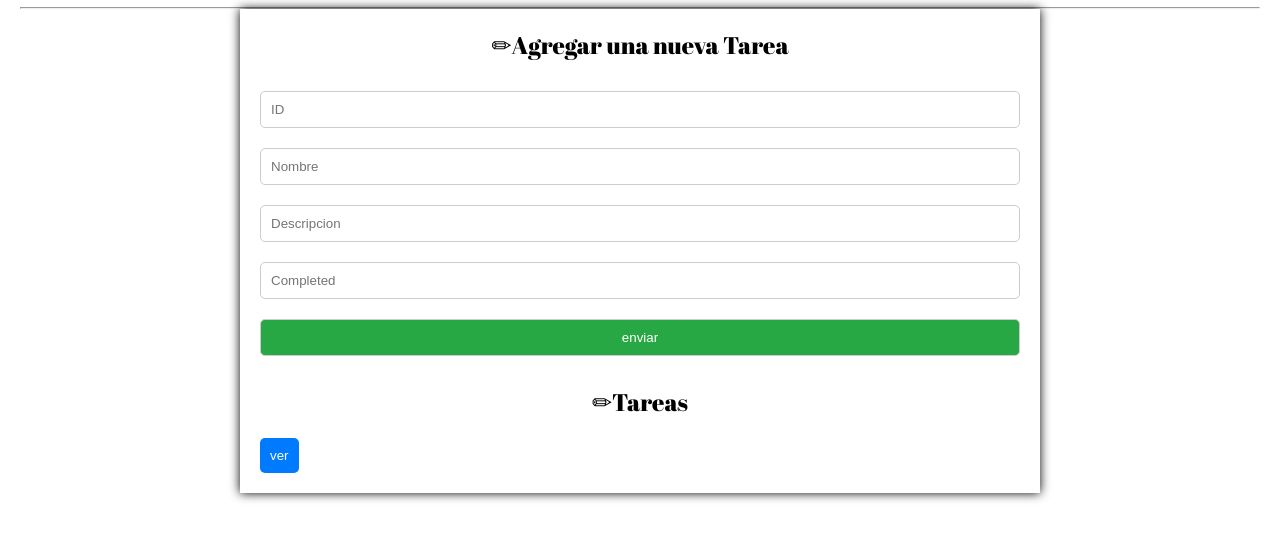
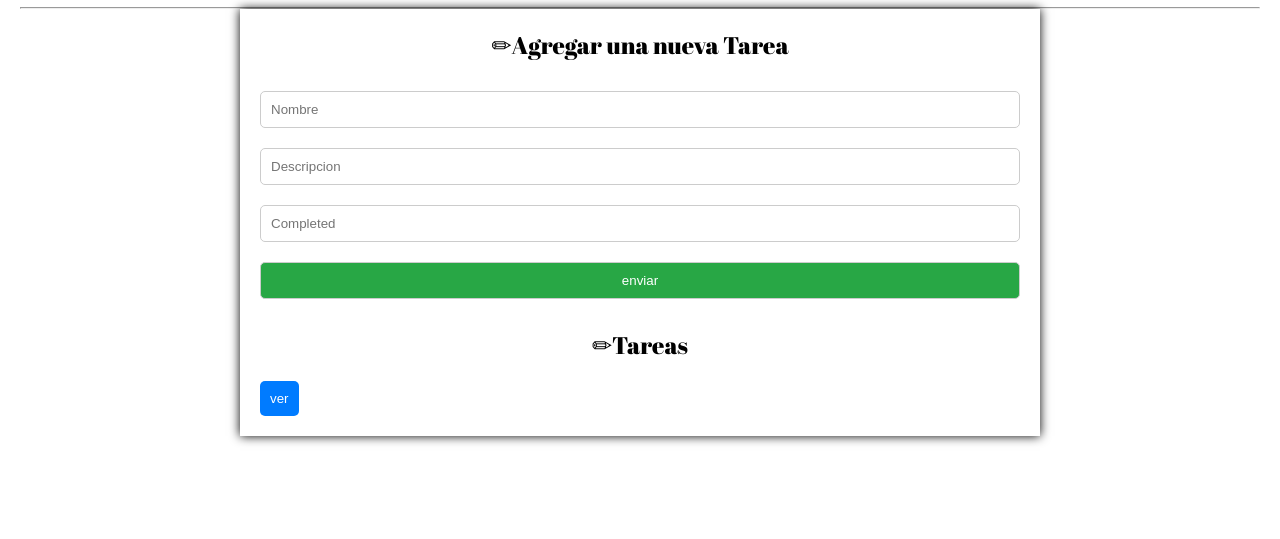
Before and after one commit to misaprostol/integradorPDI, a plain HTML site: page client/index.html in a window 1280 px wide. Shown: the part 89-628 px from the top of the page. Drawn offline with Linux system fonts and the light colour scheme; no server answers; a web font is replaced by a local one.

Commit message:
sacar id

```diff
--- a/client/index.html
+++ b/client/index.html
@@ -15,7 +15,6 @@
     <h2>✏Agregar una nueva Tarea</h2>
     <section class="formulario">
       <form action="http://localhost:3000/tasks" method="post" id="formulario">
-        <input type="number" placeholder="ID" name="id">
         <input type="text" placeholder="Nombre" name="name">
         <input type="text" placeholder="Descripcion" name="description">
         <input type="text" placeholder="Completed" name="completed">
```
